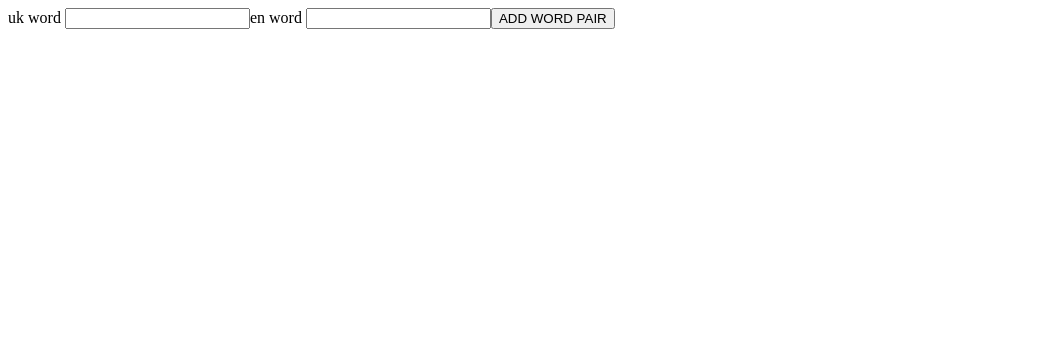
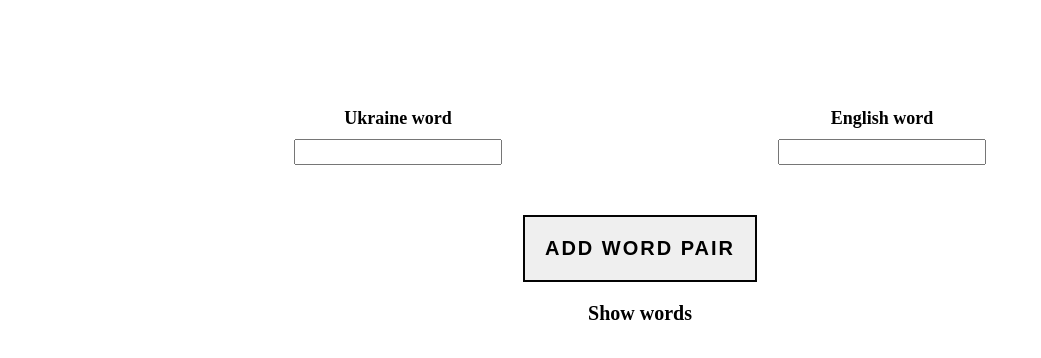
Before and after one commit to Vishenka93/pair_words, a website: page index.html in a window 1280 px wide. Shown: the whole page, without its empty margins (0-1041 px from the left). Drawn offline with Linux system fonts and the light colour scheme.

Commit message:
add style for inputs and button

```diff
--- a/index.html
+++ b/index.html
@@ -10,7 +10,7 @@
         <div class="wrapper">
             <div class="wrapper__inputs inputs">
                 <div class="inputs__item inputs__item_uk">
-                    <label for="ukrainian">uk word</label>
+                    <label for="ukrainian">Ukraine word</label>
                     <input
                         type="text"
                         name="ukrainian"
@@ -18,12 +18,17 @@
                     />
                 </div>
                 <div class="inputs__item inputs__item_en">
-                    <label for="english">en word</label>
+                    <label for="english">English word</label>
                     <input type="text" name="english" class="wrapper__input" />
                 </div>
             </div>
-            <button class="wrapper__button">ADD WORD PAIR</button>
-            <div class="wrapper__items"></div>
+            <div class="wrapper__button button-wrapper">
+                <button class="button-wrapper__button">ADD WORD PAIR</button>
+            </div>
+            <div class="wrapper__items">
+                Show words
+                <div class="wrapper__item"></div>
+            </div>
         </div>
         <script src="script.js"></script>
     </body>
--- a/style.css
+++ b/style.css
@@ -1,13 +1,28 @@
 .wrapper {
     display: flex;
+    padding: 100px 10px;
+    flex-direction: column;
 }
 .wrapper__inputs {
     display: flex;
+    justify-content: space-evenly;
+    margin-bottom: 50px;
 }
-/* .inputs {
+.inputs {
 }
 .inputs__item {
-
+    display: flex;
+    flex-direction: column;
+    align-items: center;
+}
+.inputs__item label {
+    margin-bottom: 10px;
+    font-size: 18px;
+    font-weight: 700;
+}
+.inputs__item input {
+    height: 20px;
+    min-width: 200px;
 }
 .inputs__item_uk {
 }
@@ -15,7 +30,31 @@
 }
 .inputs__item_en {
 }
-.wrapper__button {
+
+.button-wrapper {
+    display: flex;
+    justify-content: center;
+    margin-bottom: 20px;
+}
+.button-wrapper__button {
+    font-size: 20px;
+    font-weight: 700;
+    letter-spacing: 2px;
+    padding: 20px 20px;
+
+    justify-content: center;
+    border: 2px solid #030303;
+}
+
+.button-wrapper__button:hover {
+    color: #a49d9d;
+    background-color: rgb(232, 20, 98);
+    border: 2px solid #a49d9d;
+    border-radius: 10px;
+    transition: all 0.3s ease 0s;
 }
 .wrapper__items {
-} */
+    font-size: 20px;
+    font-weight: 700;
+    text-align: center;
+}
```
